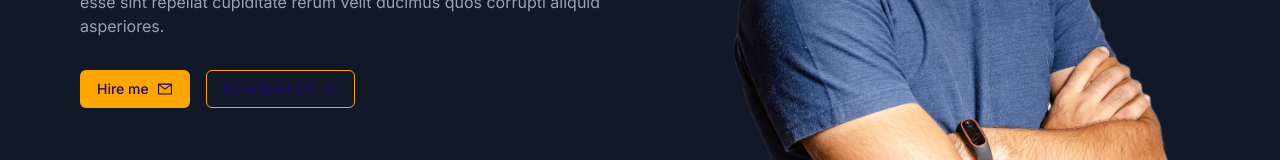
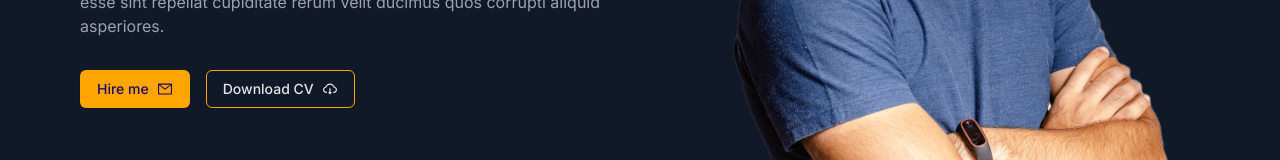
Before and after one commit to nckmackenzie/portfolio, a React (Vite) app: page / in a window 1280 px wide. Shown: the part 447-607 px from the top of the page. Built offline with nearby package versions, Linux system fonts and the light colour scheme.

Commit message:
Change from button to Button

```diff
--- a/src/components/home/hero/Hero.jsx
+++ b/src/components/home/hero/Hero.jsx
@@ -3,6 +3,7 @@ import { useTheme } from '../../../context/ThemeProvider';
 import useMediaQuery from '../../../hooks/use-media-query';
 import desktopImage from '../../../assets/images/placeholder_desktop.png';
 import mobileImage from '../../../assets/images/placeholder_mobile.png';
+import { Button } from '../../ui';
 
 function Hero() {
   const isDesktop = useMediaQuery('(min-width: 960px)');
@@ -23,14 +24,17 @@ function Hero() {
           aliquid asperiores.
         </p>
         <div className="flex gap-4">
-          <button className="btn btn-primary flex items-center gap-2">
+          <Button variant="Contained" className="flex items-center gap-2">
             <span className="inline-block">Hire me</span>
             <AiOutlineMail size={16} />
-          </button>
-          <button className="btn btn-outline flex items-center gap-2">
+          </Button>
+          <Button
+            variant="Outlined"
+            className={`flex items-center gap-2 ${textClr}`}
+          >
             <span className="inline-block">Download CV</span>
             <AiOutlineCloudDownload size={16} />
-          </button>
+          </Button>
         </div>
       </div>
       <img
```
